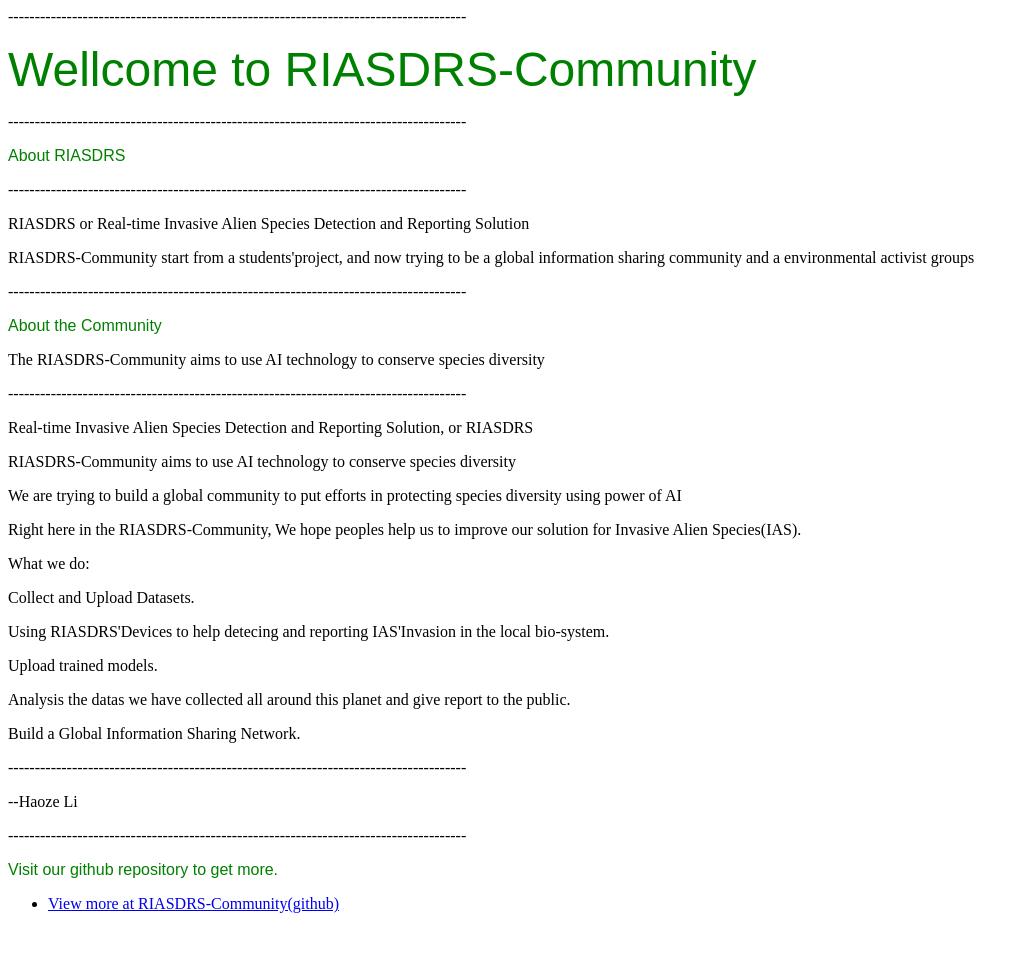
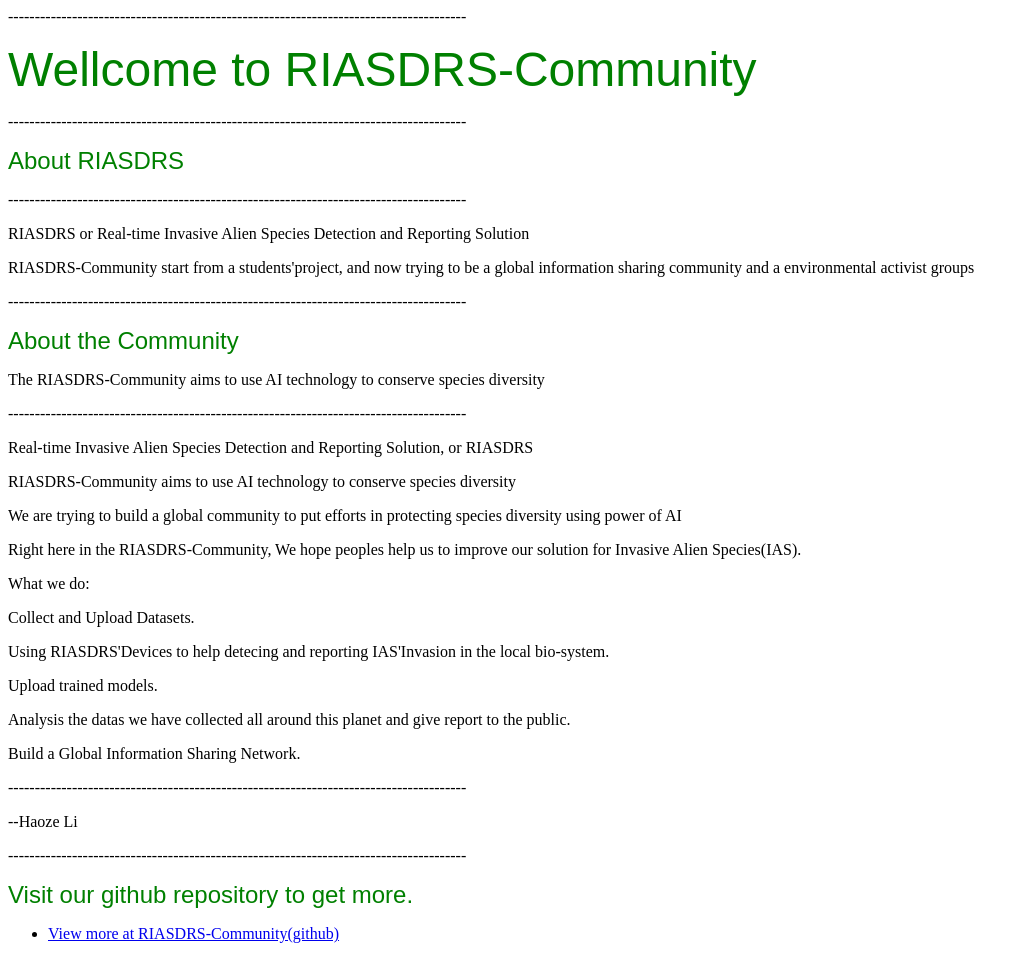
Before and after one commit to RIASDRS/RIASDRS-Datasets-Models, a plain HTML site: page index.html in a window 1280 px wide. Shown: the whole page, without its empty margins (0-1029 px from the left). Before the commit the page ends 929 px from the top, so only its background shows below. Drawn offline with Linux system fonts and the light colour scheme.

Commit message:
Update index.html

```diff
--- a/index.html
+++ b/index.html
@@ -1,7 +1,7 @@
 <p>--------------------------------------------------------------------------------------</p>
 <font face="Arial, sans-serif" size="7" color="green">Wellcome to RIASDRS-Community </font>
 <p>--------------------------------------------------------------------------------------</p>
-<font face="Arial, sans-serif" size="3" color="green">About RIASDRS </font>
+<font face="Arial, sans-serif" size="5" color="green">About RIASDRS </font>
 <p>--------------------------------------------------------------------------------------</p>
 <p>RIASDRS or Real-time Invasive Alien Species Detection and Reporting Solution</p>
 <p>RIASDRS-Community start from a students'project, and now trying to be a global information sharing community and a environmental activist groups</p>
@@ -20,7 +20,7 @@
 <p></p>
 <p></p>
 <p>--------------------------------------------------------------------------------------</p>
-<font face="Arial, sans-serif" size="3" color="green">About the Community </font>
+<font face="Arial, sans-serif" size="5" color="green">About the Community </font>
 <p>The RIASDRS-Community aims to use AI technology to conserve species diversity</p>
 <p>--------------------------------------------------------------------------------------</p>
 <p>Real-time Invasive Alien Species Detection and Reporting Solution, or RIASDRS</p>
@@ -36,7 +36,7 @@
 <p>--------------------------------------------------------------------------------------</p>
 <p>--Haoze Li</p>
 <p>--------------------------------------------------------------------------------------</p>
-<font face="Arial, sans-serif" size="3" color="green">Visit our github repository to get more.</font>
+<font face="Arial, sans-serif" size="5" color="green">Visit our github repository to get more.</font>
 <ul>
   <li> <a href="https://github.com/riasdrs/riasdrs-community">View more at RIASDRS-Community(github)</a> </li>
 </ul>
```
